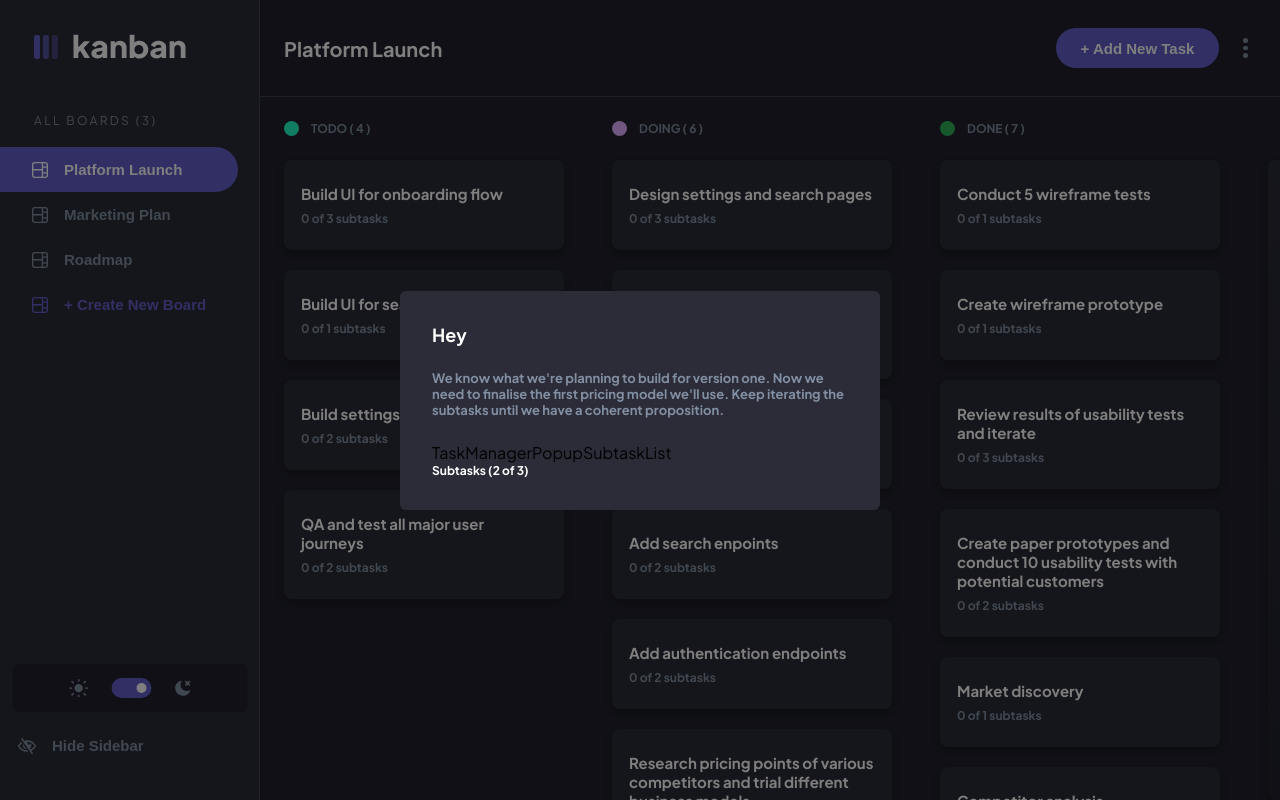
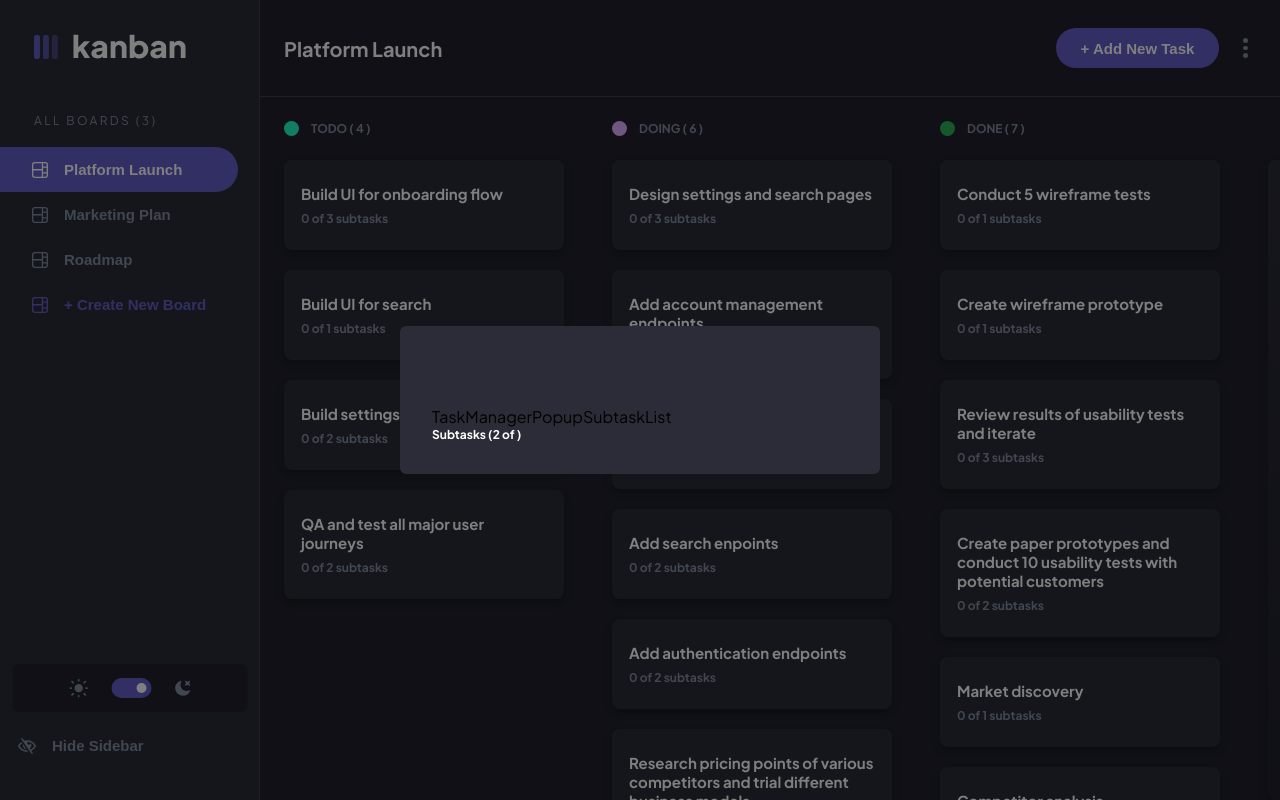
Before and after one commit to LordCail1/kanban-task-management, a React (Vite) app: page / in a window 1280 px wide. Both pictures are taken after a click on the button "+ Add New Task". Built offline with nearby package versions, Linux system fonts and the light colour scheme.

Commit message:
added the id prop to the TaskManagerPopupWindow

```diff
--- a/src/App.tsx
+++ b/src/App.tsx
@@ -11,7 +11,7 @@ import { useState } from "react"
 import useGetComponentFromString from "./hooks/custom/useGetComponentFromString"
 
 function App() {
-	const { component: currentComponentString, editing } = useAppSelector((state) => state.popupSlice.value)
+	const { component: currentComponentString, editing, id } = useAppSelector((state) => state.popupSlice.value)
 	const component = useGetComponentFromString(currentComponentString)
 
 	const themeStyle = useAppSelector((state) => state.themeSlice)
@@ -31,6 +31,7 @@ function App() {
 				active={isPopupOpen}
 				component={component}
 				editing={editing}
+				id={id}
 			/>
 		</ThemeProvider>
 	)
--- a/src/components/PopupOverlay/PopupOverlay.tsx
+++ b/src/components/PopupOverlay/PopupOverlay.tsx
@@ -5,13 +5,22 @@ import { closePopup } from "../../features"
 import { nanoid } from "nanoid"
 import StyledPopupOverlayHOCWrapper from "./PopupOverlayHOCWrapper.styled"
 
+/**
+ * This component is responsible for holding all other popup windows in mid-air in the center of the screen. It has a
+ * black background with a dimmed opacity
+ * @param active boolean state that represents if popup is in 'active' state or not
+ * @param component React component that is being passed
+ * @param editing boolean state that represents if poup is in an 'editing' mode or not
+ * @param id an id value that is possibly passed
+ */
 const PopupOverlay = ({
 	active,
 	component: Component,
 	editing,
+	id,
 }: {
 	active: boolean
-	component: React.ComponentType<{ editing: boolean }>
+	component: React.ComponentType<{ editing: boolean; id?: string }>
 	editing: boolean
 	id?: string
 }) => {
@@ -33,6 +42,7 @@ const PopupOverlay = ({
 				<Component
 					editing={editing}
 					key={nanoid()}
+					id={id}
 				/>
 			</StyledPopupOverlayHOCWrapper>
 		</StyledPopupOverlay>
--- a/src/components/PopupOverlay/TaskManagerPopupWindow/TaskManagerPopupSubtaskList/TaskManagerPopupSubtaskList.tsx
+++ b/src/components/PopupOverlay/TaskManagerPopupWindow/TaskManagerPopupSubtaskList/TaskManagerPopupSubtaskList.tsx
@@ -1,9 +1,11 @@
-import StyledTaskManagerPopupSubtaskList from './TaskManagerPopupSubtaskList.styled'
+import StyledTaskManagerPopupSubtaskList from "./TaskManagerPopupSubtaskList.styled"
 
 const TaskManagerPopupSubtaskList = () => {
-  return (
-    <StyledTaskManagerPopupSubtaskList>TaskManagerPopupSubtaskList</StyledTaskManagerPopupSubtaskList>
-  )
+	return (
+		<>
+			<StyledTaskManagerPopupSubtaskList>TaskManagerPopupSubtaskList</StyledTaskManagerPopupSubtaskList>
+		</>
+	)
 }
 
 export default TaskManagerPopupSubtaskList
--- a/src/components/PopupOverlay/TaskManagerPopupWindow/TaskManagerPopupWindow.tsx
+++ b/src/components/PopupOverlay/TaskManagerPopupWindow/TaskManagerPopupWindow.tsx
@@ -1,27 +1,32 @@
+import { useAppSelector } from "../../../hooks/redux/reduxHooks"
 import StyledTaskManagerPopupDescription from "./TaskManagerPopupDescription/TaskManagerPopupDescription.styled"
 import TaskManagerPopupSubtaskList from "./TaskManagerPopupSubtaskList/TaskManagerPopupSubtaskList"
 import StyledTaskManagerPopupSubtasksNum from "./TaskManagerPopupSubtasksNum/TaskManagerPopupSubtasksNum.styled"
 import StyledTaskManagerPopupTitle from "./TaskManagerPopupTitle/TaskManagerPopupTitle.styled"
 import StyledTaskManagerPopupWindow from "./TaskManagerPopupWindow.styled"
 
-const TaskManagerPopupWindow = ({ editing }: { editing: boolean }) => {
 
 
+/**
+ * The popup window that manages the information contained in a task
+ * @param editing boolean value that represents if the task is in 'editing' mode or not
+ * @param id id of the task that is selected
+ *
+ */
+
+const TaskManagerPopupWindow = ({ editing, id }: { editing: boolean; id?: string }) => {
+	const task = useAppSelector((state) => state.tasksSlice.value.tasks.find((task) => task.id === id))
 
 	return (
 		<StyledTaskManagerPopupWindow>
-			<StyledTaskManagerPopupTitle>Hey</StyledTaskManagerPopupTitle>
-			<StyledTaskManagerPopupDescription>
-				We know what we're planning to build for version one. Now we need to finalise the first pricing model we'll use. Keep iterating the subtasks
-				until we have a coherent proposition.
-			</StyledTaskManagerPopupDescription>
+			<StyledTaskManagerPopupTitle>{task?.title}</StyledTaskManagerPopupTitle>
+			<StyledTaskManagerPopupDescription>{task?.description}</StyledTaskManagerPopupDescription>
 			<TaskManagerPopupSubtaskList />
-			<StyledTaskManagerPopupSubtasksNum>Subtasks (2 of 3)</StyledTaskManagerPopupSubtasksNum>
+			<StyledTaskManagerPopupSubtasksNum>Subtasks (2 of {task?.subtasks.length})</StyledTaskManagerPopupSubtasksNum>
 		</StyledTaskManagerPopupWindow>
 	)
 }
 
 export default TaskManagerPopupWindow
 
-
 //TaskManagerPopupSubtaskList
--- a/src/features/tasksSlice.tsx
+++ b/src/features/tasksSlice.tsx
@@ -161,8 +161,7 @@ const initialState: InitialState = {
 			{
 				title: "Review early feedback and plan next steps for roadmap",
 				id: "xrCLqcTcXz",
-				description:
-					"Beyond the initial launch, we're keeping the initial roadmap completely empty. This meeting will help us plan out our next steps based on actual customer feedback.",
+				description: "Beyond the initial launch, we're keeping the initial roadmap completely empty. This meeting will help us plan out our next steps based on actual customer feedback.",
 				status: "",
 				subtasks: ["wQYU4Z7DLx", "NfR3r86D_O", "SyixquakCn"],
 			},
--- a/src/hooks/custom/useGetComponentFromString.tsx
+++ b/src/hooks/custom/useGetComponentFromString.tsx
@@ -8,7 +8,7 @@ import TaskManagerPopupWindow from "../../components/PopupOverlay/TaskManagerPop
  * @param component strings that represent the name of components.
  * @returns a component with the type of {editing: boolean} mataching the string that was passed in the 'component' argument
  */
-const useGetComponentFromString = (component: HOCComponents): ComponentType<{ editing: boolean, id?: string }> => {
+const useGetComponentFromString = (component: HOCComponents): ComponentType<{ editing: boolean}> => {
 	switch (component) {
 		case "BoardManagerPopupWindow":
 			return BoardManagerPopupWindow
@@ -22,20 +22,3 @@ const useGetComponentFromString = (component: HOCComponents): ComponentType<{ ed
 }
 
 export default useGetComponentFromString
-
-/**
- * BoardManagerPopupWindow
- *
- * This component allows the user to
- * 1-create/delete boards and columns
- * 2-update/delete boards and columns
- *
- *
- *
- *
- * DropdownMenu
- *
- * This component is a compact version of the sidebar.
- * It is used when the screen is smaller than a certain amount,
- * and is triggered by the dropdown arrow
- */
```
Also changed, not shown: src/components/Task/Task.tsx (+7 -0 lines).
